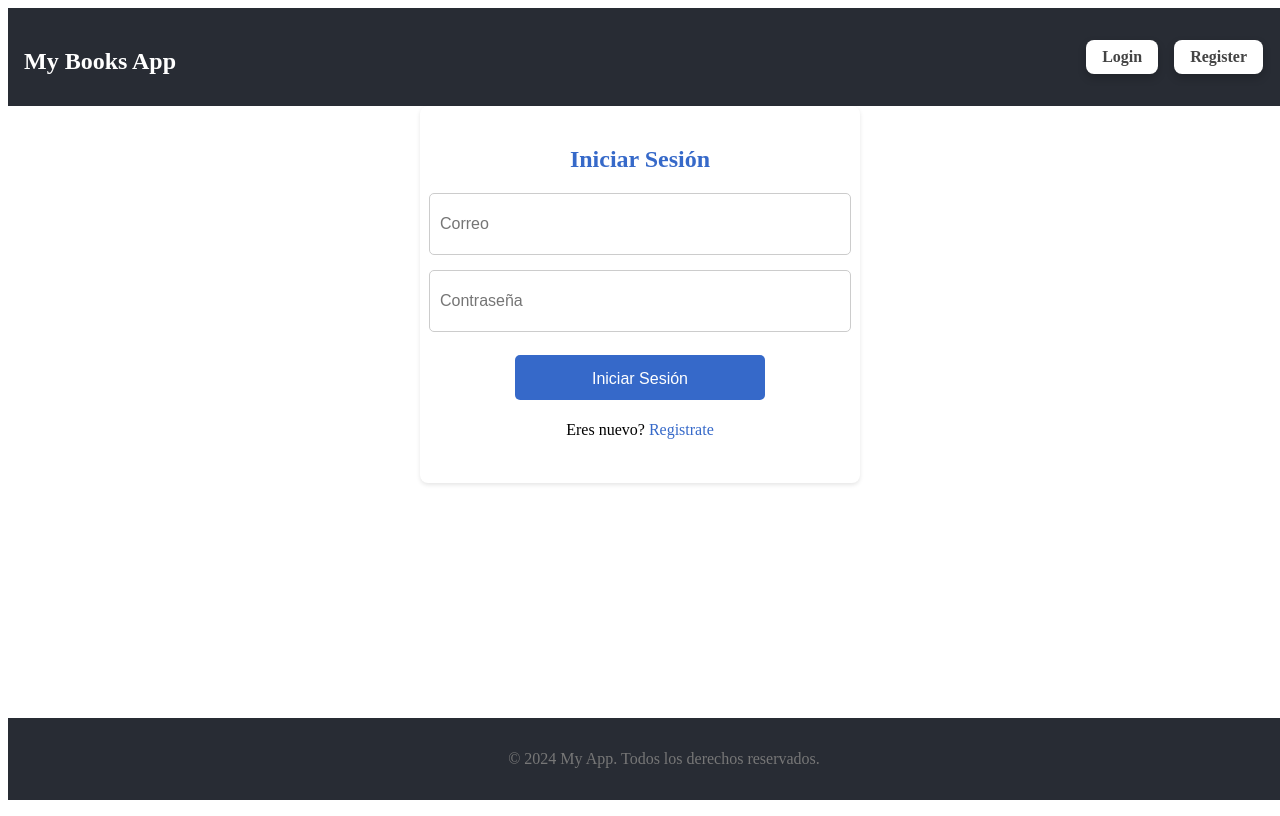
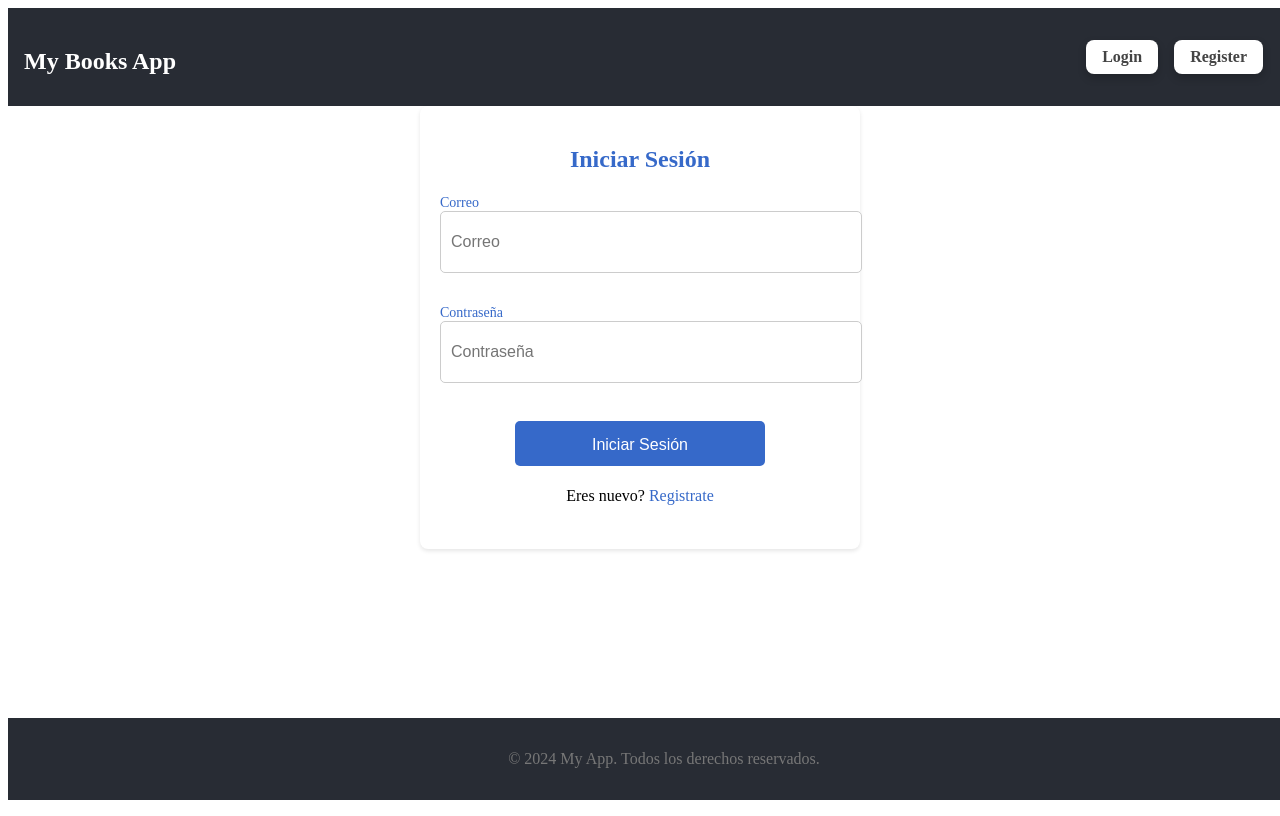
Before and after one commit to yujiro1045/book-list-app, a React (Vite) app: page / in a window 1280 px wide. Shown: the top 816 px of the page. Built offline with nearby package versions, Linux system fonts and the light colour scheme.

Commit message:
se cambiaron los estilos de la pantalla de libros

```diff
--- /dev/null
+++ b/src/components/common/input/CustomInput.css
@@ -0,0 +1,29 @@
+.input-container {
+  width: 100%;
+  margin-bottom: 15px;
+}
+
+.input {
+  height: 40px;
+  border: 1px solid #ccc;
+  padding: 10px;
+  border-radius: 5px;
+  width: 100%;
+  font-size: 16px;
+}
+
+.input-error {
+  border: 1px solid red;
+}
+
+.input-label {
+  margin-bottom: 5px;
+  color: #3669c9;
+  font-size: 14px;
+}
+
+.error-message {
+  color: red;
+  font-size: 0.9rem;
+  margin-top: 0.3rem;
+}
--- /dev/null
+++ b/src/components/common/input/CustomInput.tsx
@@ -0,0 +1,30 @@
+import React from "react";
+import "./CustomInput.css";
+
+interface CustomInputProps extends React.InputHTMLAttributes<HTMLInputElement> {
+  label?: string;
+  error?: {
+    type?: string;
+    message?: string;
+  };
+}
+
+const CustomInput = React.forwardRef<HTMLInputElement, CustomInputProps>(
+  ({ label, error, ...props }, ref) => {
+    return (
+      <div className="input-container">
+        {label && <label className="input-label">{label}</label>}
+        <input
+          ref={ref}
+          className={`input ${error ? "input-error" : ""}`}
+          {...props}
+        />
+        {error && <p className="error-message">{error.message}</p>}
+      </div>
+    );
+  }
+);
+
+CustomInput.displayName = "CustomInput";
+
+export default CustomInput;
--- a/src/pages/books/Books.css
+++ b/src/pages/books/Books.css
@@ -29,7 +29,7 @@
 
 .books-grid {
   display: grid;
-  grid-template-columns: repeat(auto-fill, minmax(250px, 1fr));
+  grid-template-columns: repeat(auto-fill, minmax(500px, 1fr));
   gap: 20px;
   list-style-type: none;
   padding: 0;
@@ -40,9 +40,10 @@
   background-color: #fff;
   border-radius: 8px;
   overflow: hidden;
-  text-align: center;
+  text-align: left;
+  display: flex;
+  gap: 20px;
   padding: 10px;
-  padding-bottom: 60px;
   transition: transform 0.2s;
   box-shadow: 0 4px 10px rgba(0, 0, 0, 0.1);
   position: relative;
@@ -53,10 +54,16 @@
 }
 
 .book-item img {
-  width: 200px;
-  height: 200px;
+  width: 150px;
+  height: auto;
   border-radius: 4px;
-  margin-bottom: 10px;
+}
+
+.book-details {
+  display: flex;
+  flex-direction: column;
+  justify-content: space-between;
+  width: 100%;
 }
 
 .books-available {
@@ -73,20 +80,17 @@
 .book-item p {
   color: #666;
   font-size: 14px;
-  margin-bottom: 10px;
+  margin-bottom: 5px;
 }
 
 .button-add {
-  position: absolute; /* Cambia a posición absoluta */
-  bottom: 10px; /* Espacio desde el borde inferior de la tarjeta */
-  left: 50%; /* Centra el botón horizontalmente */
-  transform: translateX(-50%); /* Ajusta el centrado */
-  margin-top: 15;
+  margin-top: 10px;
+  align-self: flex-start;
 }
 
 @media (min-width: 1024px) {
   .books-grid {
-    grid-template-columns: repeat(4, 1fr);
+    grid-template-columns: repeat(2, 1fr);
   }
 }
 
--- a/src/pages/books/Books.tsx
+++ b/src/pages/books/Books.tsx
@@ -25,7 +25,7 @@ const Books: React.FC<Book> = () => {
         : books.library.filter((item) => item.book.genre === selectedGenre);
 
     setFilteredBooks(updatedFilteredBooks);
-  }, [selectedGenre, books.library]);
+  }, [selectedGenre]);
 
   const toggleFavorite = (book: Book) => {
     if (!book.ISBN) {
@@ -67,17 +67,13 @@ const Books: React.FC<Book> = () => {
 
       <ul className="books-grid">
         {filteredBooks.map((item, index) => (
-          <div className="book-item">
-            <li key={index}>
+          <li key={index} className="book-item">
+            <img src={item.book.cover} alt={`Cover of ${item.book.title}`} />
+            <div className="book-details">
               <h2>{item.book.title}</h2>
-              <img src={item.book.cover} alt={`Cover of ${item.book.title}`} />
               <p>Número de páginas: {item.book.pages}</p>
               <p>Género: {item.book.genre}</p>
-              <p>Autor: {item.book.author.name}</p>
               <p>Sinopsis: {item.book.synopsis}</p>
-              <p>Año: {item.book.year}</p>
-              <p>Otros libros: {item.book.author.otherBooks.join(", ")}</p>
-            </li>
               <div className="button-add">
                 <CustomButton
                   size="small"
@@ -89,6 +85,7 @@ const Books: React.FC<Book> = () => {
                 </CustomButton>
               </div>
             </div>
+          </li>
         ))}
       </ul>
     </div>
--- a/src/pages/login/Login.tsx
+++ b/src/pages/login/Login.tsx
@@ -1,10 +1,10 @@
-import React from "react";
 import "./Login.css";
 import CustomButton from "../../components/common/button/CustomButton";
 import { useLogin } from "./useLogin";
 import { useNavigate } from "react-router-dom";
 import { Paths } from "../../constant/path";
 import { ONLY_EMAIL_REGEX } from "../../helpers/constants/regex/email-regex.helper";
+import CustomInput from "../../components/common/input/CustomInput";
 
 const REQUIRED_MESSAGE = "Este campo es requerido";
 
@@ -19,16 +19,13 @@ const Login = () => {
     register,
   } = methods;
 
-  const emailErrors = errors.correo;
-  const passwordErrors = errors.password;
-
   return (
     <form className="containerLogin" onSubmit={handleSubmit(handleLogin)}>
       <h2 className="title">Iniciar Sesión</h2>
-      <input
+      <CustomInput
         type="email"
         placeholder="Correo"
-        className={`input ${emailErrors ? "input-error" : ""}`}
+        label="Correo"
         {...register("correo", {
           required: REQUIRED_MESSAGE,
           pattern: {
@@ -36,24 +33,22 @@ const Login = () => {
             message: "Formato de correo inválido",
           },
         })}
+        error={errors.correo}
       />
-      {emailErrors && <p className="error-message">{emailErrors.message}</p>}
 
-      <input
+      <CustomInput
         type="password"
         placeholder="Contraseña"
-        className={`input ${passwordErrors ? "input-error" : ""}`}
+        label="Contraseña"
         {...register("password", {
           required: REQUIRED_MESSAGE,
           minLength: {
             value: 8,
-            message: "La contraseña debe tener minimo 8 caracteres",
+            message: "La contraseña debe tener mínimo 8 caracteres",
           },
         })}
+        error={errors.password}
       />
-      {passwordErrors && (
-        <p className="error-message">{passwordErrors.message}</p>
-      )}
 
       <div className="button-container">
         <CustomButton loading={isLoading} size="large" type="submit">
--- a/src/pages/register/Register.tsx
+++ b/src/pages/register/Register.tsx
@@ -1,10 +1,10 @@
-import React from "react";
 import "./Register.css";
 import CustomButton from "../../components/common/button/CustomButton";
 import { useRegister } from "./useRegister";
 import { useNavigate } from "react-router-dom";
 import { Paths } from "../../constant/path";
 import { ONLY_EMAIL_REGEX } from "../../helpers/constants/regex/email-regex.helper";
+import CustomInput from "../../components/common/input/CustomInput";
 
 const REQUIRED_MESSAGE = "Este campo es requerido";
 
@@ -22,22 +22,23 @@ const Register = () => {
   return (
     <form className="containerRegister" onSubmit={handleSubmit(handleRegister)}>
       <h2 className="title">Crear Cuenta</h2>
-      <input
+      <CustomInput
         type="text"
         placeholder="Nombre"
-        className={`input ${errors.nombre ? "input-error" : "input-valid"}`}
+        label="Nombre"
         {...register("nombre", {
           required: REQUIRED_MESSAGE,
         })}
+        error={errors.nombre}
       />
       {errors.nombre && (
         <p className="error-message">{errors.nombre.message}</p>
       )}
 
-      <input
+      <CustomInput
         type="email"
         placeholder="Correo"
-        className={`input ${errors.correo ? "input-error" : ""}`}
+        label="Correo"
         {...register("correo", {
           required: REQUIRED_MESSAGE,
           pattern: {
@@ -45,32 +46,35 @@ const Register = () => {
             message: "Formato de correo inválido",
           },
         })}
+        error={errors.correo}
       />
       {errors.correo && (
         <p className="error-message">{errors.correo.message}</p>
       )}
 
-      <input
+      <CustomInput
         type="password"
         placeholder="Contraseña"
-        className={`input ${errors.password ? "input-error" : ""}`}
+        label="Contraseña"
         {...register("password", {
           required: REQUIRED_MESSAGE,
           minLength: {
             value: 8,
-            message: "La contraseña debe tener minimo 8 caracteres",
+            message: "La contraseña debe tener mínimo 8 caracteres",
           },
         })}
+        error={errors.password}
       />
       {errors.password && (
         <p className="error-message">{errors.password.message}</p>
       )}
 
-      <input
+      <CustomInput
         type="number"
         placeholder="Documento"
-        className={`input ${errors.documento ? "input-error" : ""}`}
+        label="Documento"
         {...register("documento", { required: REQUIRED_MESSAGE })}
+        error={errors.documento}
       />
       {errors.documento && (
         <p className="error-message">{errors.documento.message}</p>
```
Also changed, not shown: src/components/common/input/Input.css (deleted), src/components/common/input/Input.tsx (deleted). Lines whose indentation alone changed are shown as unchanged.
